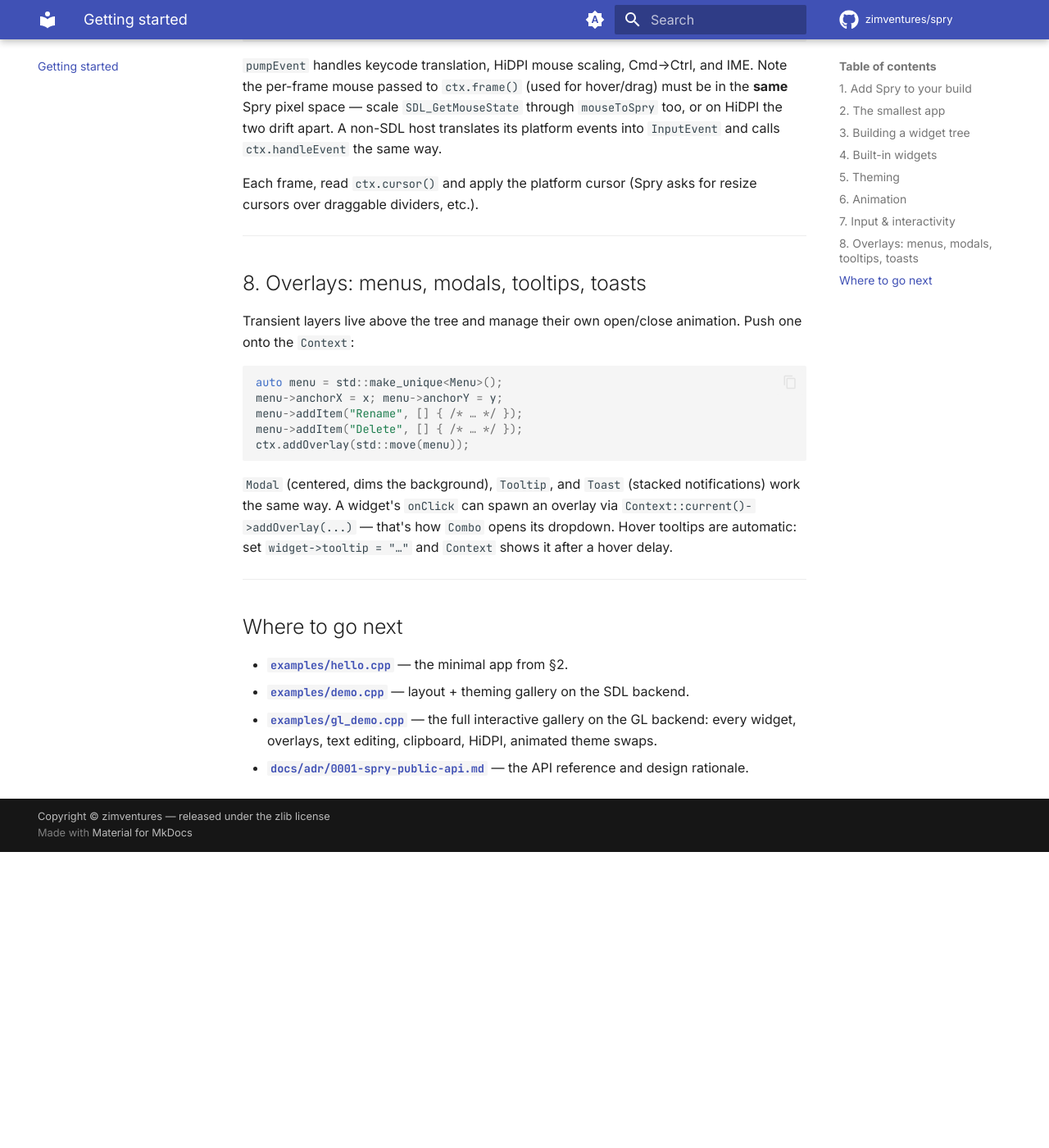
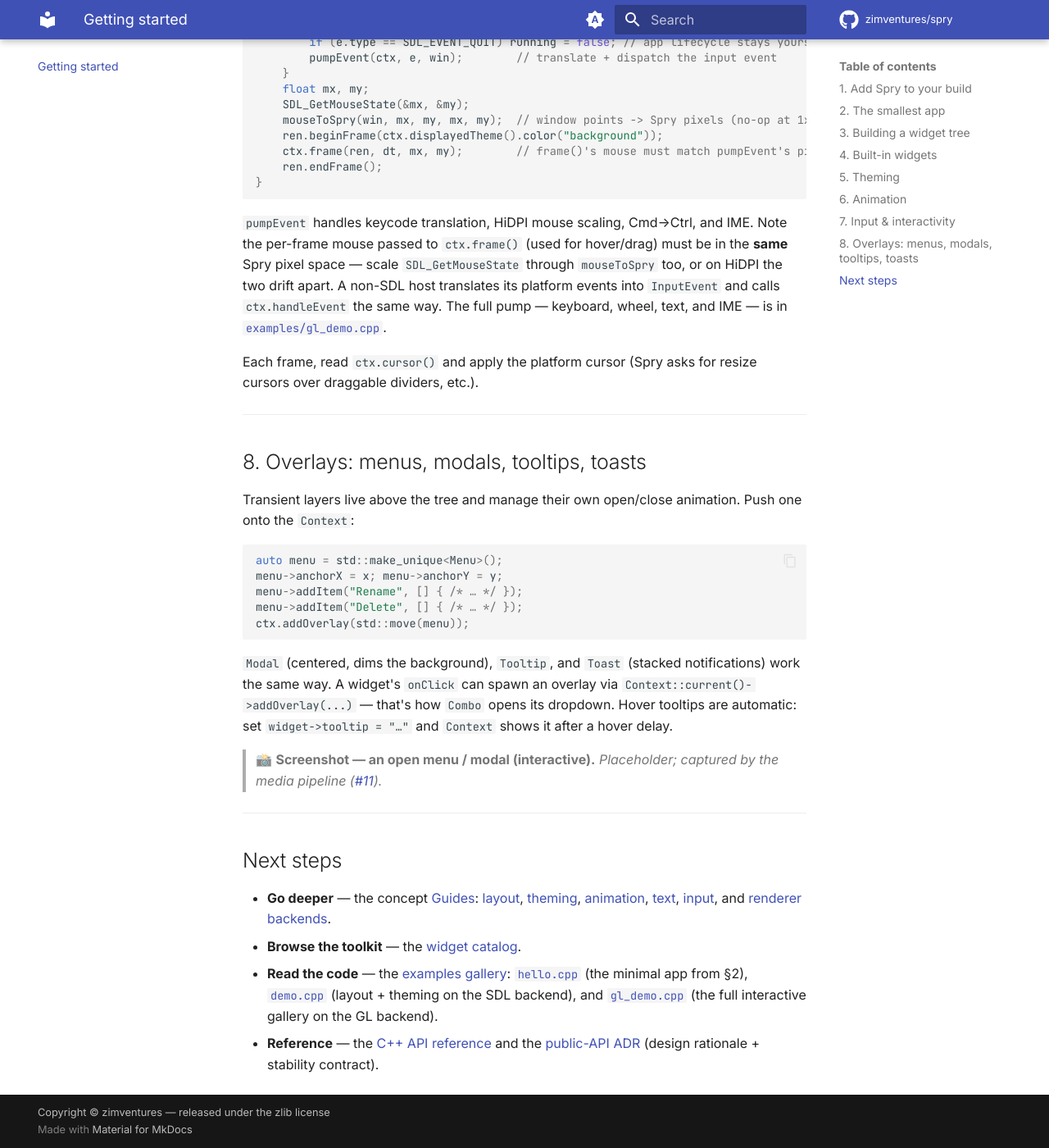
Before and after one commit to zimventures/spry, an MkDocs documentation site: the page built from docs/getting-started.md, in a window 1280 px wide and 1400 px high, scrolled down 4468 px. Shown: the whole window at 82% size. Built offline with MkDocs 1.6.1 and Material for MkDocs 9.7.7, drawn with Linux system fonts in a browser that asks for light colours; comment, search, counter and statistics services are not loaded; before the commit the page ends 5507 px from its top, so only the background shows below that; some of the changed text lies outside the part shown.

Commit message:
docs(#5): port & expand the getting-started tutorial + enable --strict CI
Turn getting-started into the site's flagship learning path.

- Normalize all repo-relative links for the site: examples/include sources now
  point at GitHub blobs, and cross-references use in-site pages (examples
  gallery, guides, API reference). This removes the last broken-link warnings.
- Verify code blocks against the real sources: replace the fabricated
  translate() helper in §2 with the actual pumpEvent(ctx, e, win) from
  <spry/sdl_host.h> (matching examples/hello.cpp), and confirm every documented
  symbol exists in the headers (pumpEvent/mouseToSpry/installSdlHost, Theme
  color/loadFromFile, Spring, Menu/Modal/Tooltip/Toast, Context::frame, ...).
- Add a "Next steps" footer linking to the concept guides, widget catalog,
  examples gallery, API reference, and the ADR.
- Add screenshot/GIF placeholders at each milestone (blank window → laid-out →
  themed → animated → interactive) for the media pipeline (#11) to fill in.
- Flip the docs CI to `mkdocs build --strict` now that the site is link-clean,
  so broken links / bad nav refs fail PRs before merge (deferred from #3).

Verified locally: `mkdocs build --strict` passes (exit 0).

Co-Authored-By: Claude Opus 4.8 (1M context) <noreply@anthropic.com>

````diff
--- a/docs/getting-started.md
+++ b/docs/getting-started.md
@@ -4,10 +4,11 @@ A hands-on tutorial for the Spry UI toolkit. It builds up from a blank window to
 interactive, themed, animated app, teaching the public API one piece at a time.
 
 - For the **reference** view of the API — every module, what's stable vs experimental, the
-  stability contract — see [`docs/adr/0001-spry-public-api.md`](adr/0001-spry-public-api.md).
-- For runnable code, see [`examples/`](../examples/) (indexed in
-  [`examples/README.md`](../examples/README.md)). This guide references those files rather than
-  repeating them.
+  stability contract — see the [public-API ADR](adr/0001-spry-public-api.md) and the generated
+  [C++ API reference](api/index.html).
+- For runnable code, see the [examples gallery](examples/index.md) (sources under
+  [`examples/`](https://github.com/zimventures/spry/tree/main/examples)). This guide references
+  those files rather than repeating them.
 
 Spry is a **retained-mode** toolkit: you build a persistent tree of `Widget` objects once, then
 drive it each frame. The host owns the window, the GPU, and the event loop; Spry owns layout,
@@ -32,7 +33,8 @@ Include the umbrella header plus **one** renderer backend:
 
 ```cpp
 #include <spry/spry.h>          // Context, Widget, Box, widgets, Theme, anim, input
-#include <spry/sdl_renderer.h>  // OR <spry/gl_renderer.h>
+#include <spry/sdl_renderer.h>  // one renderer backend — OR <spry/gl_renderer.h>
+#include <spry/sdl_host.h>      // optional SDL event pump (used in §2 and §7)
 using namespace spry;
 ```
 
@@ -43,7 +45,9 @@ embed in a host that already owns an OpenGL context.
 
 ## 2. The smallest app
 
-The full minimal program is [`examples/hello.cpp`](../examples/hello.cpp) (~90 lines). Its shape:
+The full minimal program is
+[`examples/hello.cpp`](https://github.com/zimventures/spry/blob/main/examples/hello.cpp)
+(~90 lines). Its shape:
 
 ```cpp
 SdlRenderer ren(sdl);          // wrap a host-owned SDL_Renderer*
@@ -54,17 +58,20 @@ ctx.setRoot(buildTree());      // a std::unique_ptr<Widget>
 ctx.setThemeImmediate(Theme::builtinDark());
 
 while (running) {
-    // 1. feed input
-    while (SDL_PollEvent(&e)) ctx.handleEvent(translate(e));
-    // 2. draw one frame
+    SDL_Event e;
+    while (SDL_PollEvent(&e)) pumpEvent(ctx, e, win);   // translate + dispatch input
     ren.beginFrame(ctx.displayedTheme().color("background"));
-    ctx.frame(ren, dt, mouseX, mouseY);   // layout → hover → update → draw
+    ctx.frame(ren, dt, mouseX, mouseY);                 // layout → hover → update → draw
     ren.endFrame();
 }
 ```
 
-The two calls that matter are **`handleEvent`** (feed one translated platform event) and
+The two calls that matter are **`pumpEvent`** (translate one SDL event into a `spry::InputEvent`
+and dispatch it — from the optional `<spry/sdl_host.h>`; §7 shows the manual path too) and
 **`frame`** (run one frame). Everything else is host boilerplate.
+
+> 📸 **Screenshot — blank window.** _Placeholder; captured by the media pipeline
+> ([#11](https://github.com/zimventures/spry/issues/11))._
 
 ---
 
@@ -125,8 +132,12 @@ toggle->onChange = [](bool on) { /* … */ };
 ```
 
 To update a widget, mutate its public fields (e.g. `label->text = "…"`) — the next `frame()`
-re-measures and redraws. See [`examples/gl_demo.cpp`](../examples/gl_demo.cpp) for a gallery
-that exercises nearly every widget.
+re-measures and redraws. See
+[`examples/gl_demo.cpp`](https://github.com/zimventures/spry/blob/main/examples/gl_demo.cpp) for a
+gallery that exercises nearly every widget.
+
+> 📸 **Screenshot — a laid-out UI.** _Placeholder; captured by the media pipeline
+> ([#11](https://github.com/zimventures/spry/issues/11))._
 
 ---
 
@@ -141,15 +152,19 @@ ctx.setThemeImmediate(t);                 // or ctx.setTheme(t) for an animated
 ```
 
 The core token vocabulary widgets expect is defined in
-[`<spry/theme_tokens.h>`](../include/spry/theme_tokens.h) — colors `background`, `surface`,
-`surfaceAlt`, `accent`, `accentText`, `text`, `textDim`, `scrim`, and metric `radius`, each with
-a `spry::tokens::` constant and a doc comment. Read them with `theme.color(tokens::Accent)` /
-`theme.metric(tokens::Radius)`; a missing token falls back to the value you pass. You can build a
-`Theme` entirely in code, and `theme.missingCoreTokens()` reports any core tokens you left out
-(handy for catching typos after loading a theme file). Hosts may define extra custom tokens too.
+[`<spry/theme_tokens.h>`](https://github.com/zimventures/spry/blob/main/include/spry/theme_tokens.h)
+— colors `background`, `surface`, `surfaceAlt`, `accent`, `accentText`, `text`, `textDim`,
+`scrim`, and metric `radius`, each with a `spry::tokens::` constant and a doc comment. Read them
+with `theme.color(tokens::Accent)` / `theme.metric(tokens::Radius)`; a missing token falls back to
+the value you pass. You can build a `Theme` entirely in code, and `theme.missingCoreTokens()`
+reports any core tokens you left out (handy for catching typos after loading a theme file). Hosts
+may define extra custom tokens too.
 
 `ctx.setTheme(newTheme)` crossfades every token over a few frames — theme switching is animated
 for free.
+
+> 📸 **Screenshot — the same UI, two themes.** _Placeholder; captured by the media pipeline
+> ([#11](https://github.com/zimventures/spry/issues/11))._
 
 ---
 
@@ -168,13 +183,15 @@ float y = lift.value;     // eases toward target, no easing bookkeeping
 There are also `easeOutCubic` / `easeOutBack` for one-shot tweens. `Card`, `Toggle`, and the
 theme crossfade all use `Spring` internally — a good read if you're building an animated widget.
 
+> 🎞️ **GIF — hover lift & spring settle.** _Placeholder; captured by the media pipeline
+> ([#11](https://github.com/zimventures/spry/issues/11))._
+
 ---
 
 ## 7. Input & interactivity
 
 Spry is platform-agnostic: you translate your platform's events into `spry::InputEvent` and call
-`ctx.handleEvent`. `hello.cpp` translates the mouse; the fuller pump in
-[`examples/gl_demo.cpp`](../examples/gl_demo.cpp) also handles keyboard, wheel, text, and IME:
+`ctx.handleEvent`. The manual path is just a struct plus a call:
 
 ```cpp
 InputEvent ev;
@@ -211,7 +229,8 @@ while (running) {
 per-frame mouse passed to `ctx.frame()` (used for hover/drag) must be in the **same** Spry pixel
 space — scale `SDL_GetMouseState` through `mouseToSpry` too, or on HiDPI the two drift apart. A
 non-SDL host translates its platform events into `InputEvent` and calls `ctx.handleEvent` the
-same way.
+same way. The full pump — keyboard, wheel, text, and IME — is in
+[`examples/gl_demo.cpp`](https://github.com/zimventures/spry/blob/main/examples/gl_demo.cpp).
 
 Each frame, read `ctx.cursor()` and apply the platform cursor (Spry asks for resize cursors over
 draggable dividers, etc.).
@@ -236,13 +255,22 @@ same way. A widget's `onClick` can spawn an overlay via `Context::current()->add
 that's how `Combo` opens its dropdown. Hover tooltips are automatic: set `widget->tooltip = "…"`
 and `Context` shows it after a hover delay.
 
+> 📸 **Screenshot — an open menu / modal (interactive).** _Placeholder; captured by the media
+> pipeline ([#11](https://github.com/zimventures/spry/issues/11))._
+
 ---
 
-## Where to go next
+## Next steps
 
-- **[`examples/hello.cpp`](../examples/hello.cpp)** — the minimal app from §2.
-- **[`examples/demo.cpp`](../examples/demo.cpp)** — layout + theming gallery on the SDL backend.
-- **[`examples/gl_demo.cpp`](../examples/gl_demo.cpp)** — the full interactive gallery on the GL
-  backend: every widget, overlays, text editing, clipboard, HiDPI, animated theme swaps.
-- **[`docs/adr/0001-spry-public-api.md`](adr/0001-spry-public-api.md)** — the API
-  reference and design rationale.
+- **Go deeper** — the concept [Guides](guides/index.md): [layout](guides/layout.md),
+  [theming](guides/theming.md), [animation](guides/animation.md), [text](guides/text.md),
+  [input](guides/input.md), and [renderer backends](guides/renderer-backends.md).
+- **Browse the toolkit** — the [widget catalog](widgets/index.md).
+- **Read the code** — the [examples gallery](examples/index.md):
+  [`hello.cpp`](https://github.com/zimventures/spry/blob/main/examples/hello.cpp) (the minimal app
+  from §2), [`demo.cpp`](https://github.com/zimventures/spry/blob/main/examples/demo.cpp) (layout +
+  theming on the SDL backend), and
+  [`gl_demo.cpp`](https://github.com/zimventures/spry/blob/main/examples/gl_demo.cpp) (the full
+  interactive gallery on the GL backend).
+- **Reference** — the [C++ API reference](api/index.html) and the
+  [public-API ADR](adr/0001-spry-public-api.md) (design rationale + stability contract).
````
Also changed, not shown: other parts of docs/getting-started.md (+4 -3 lines), 1 other file.
